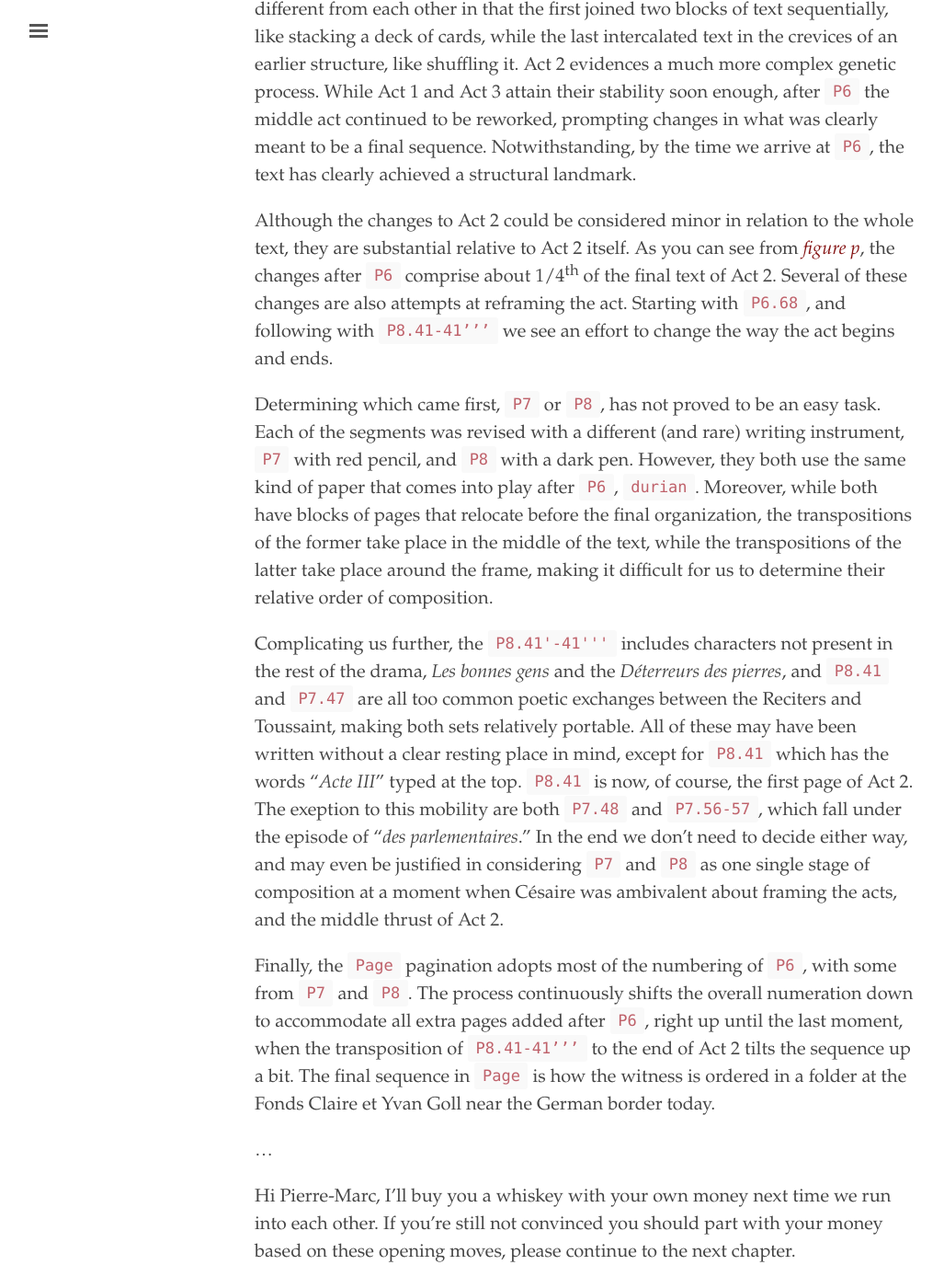
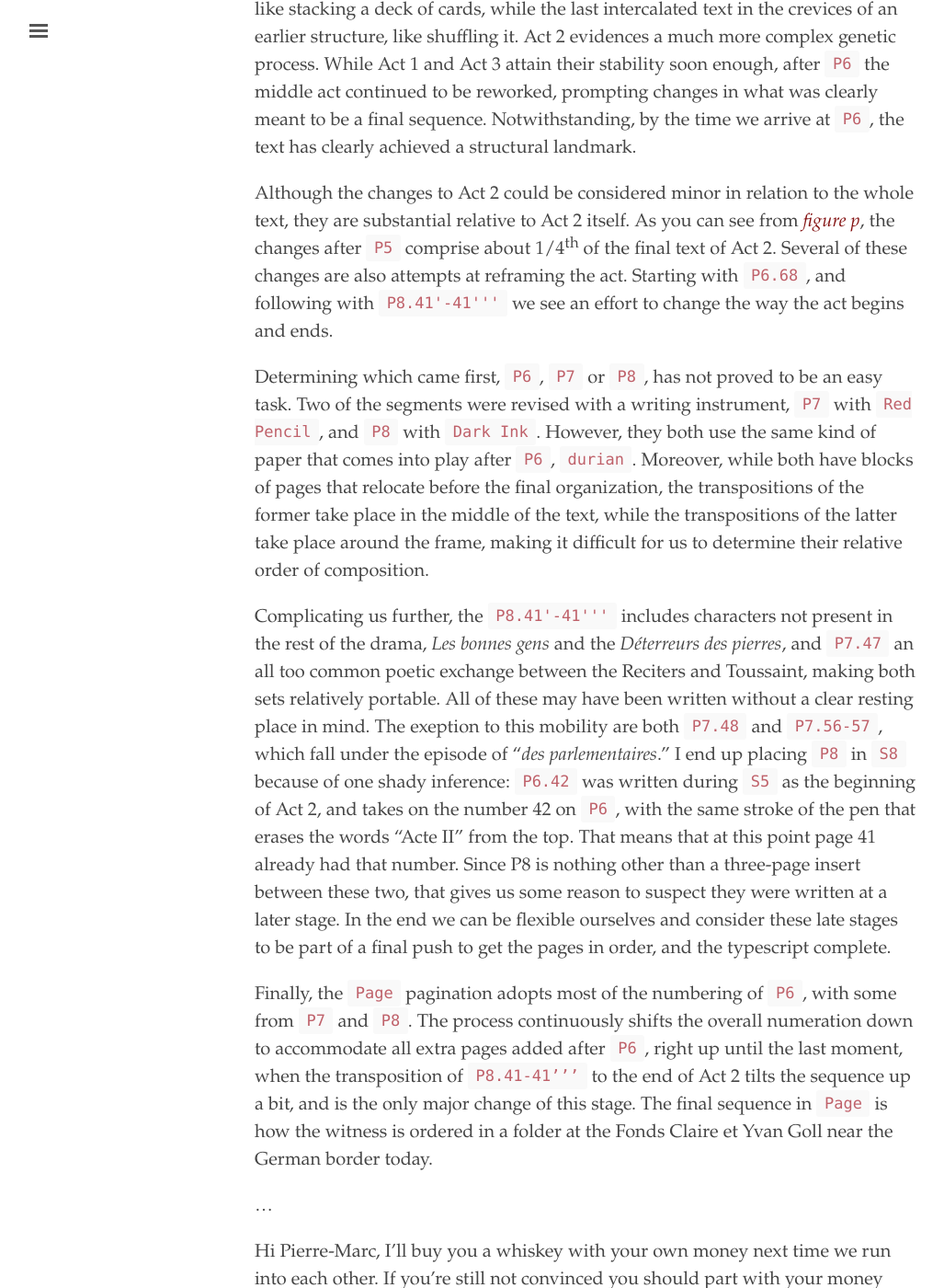
Before and after one commit to elotroalex/record, a Jekyll site: the page built from _chapters/01-nebula.md, in a window 1280 px wide and 1400 px high, scrolled down 21213 px. Shown: the whole window at 92% size, without its empty margins (3-1030 px from the left). Built offline with Jekyll 4.4.1, drawn with Linux system fonts in a browser that asks for light colours; some of the changed text lies outside the part shown.

Commit message:
final tweaks to nebula

```diff
--- a/_chapters/01-nebula.md
+++ b/_chapters/01-nebula.md
@@ -175,7 +175,7 @@ Most pages have more than one set of numbers on them. Three sets of numbers come
 
 In order to best understand the process by which we arrived at the current pagination, we can reverse-engineer the pagination schemes. The results of the reconstruction are visualized in the shape of a table in *figure p* below, starting in chronological order from left to right. As in *table d*, the rows in *figure p* represent individual pages. Each of the lime, lavender and clay colored columns in *figure p* represents the state of the text in nine different stages of development, extending from left to right from the earliest stage `S1`, corresponding to the first pagination (`P1`) to the final stage `Final`, corresponding to the main pagination (`Page`). A stage of development is not to be confused for a pagination, even though they coincide in many cases. In other cases, a set of pages does not receive a pagination scheme until later in the process, when a new order begins to emerge. Césaire's texts, as those who study his bibliography know, and as you will see throughout the rest of *Broken Record* to the point of exhaustion, have a tendency to migrate within and without themselves without end.
 
-The page numbers belonging to each stage are written immediately to the left of the colored columns. For pages where we can tell a pagination is offered at a later stage of development, we use a backward slash, "\\". The numbers in gray correspond to either missing pages or page numbers marked in an earlier pagination scheme and implied in the later stage. Missing pages are devoid of color, and are indicated by dashed borders. A pagition scheme is written at the top-most cell where that pagination occurs for the first time in a given stage. Places where the text suffers a split are marked by dotted lines at the cut and splice. A few cells are marked with additional texture to help you locate their final place. Long curly brackets in the far left contain the final act divisions.
+The page numbers belonging to each stage are written immediately to the left of the colored columns. To signal pages where we can tell a pagination is offered at a later stage of development, we use a backward slash, "\\". The numbers in gray correspond to either missing pages or page numbers marked in an earlier pagination scheme and implied in the later stage. Missing pages are devoid of color, and are indicated by dashed borders. A pagition scheme is written at the top-most cell where that pagination occurs for the first time in a given stage. Places where the text suffers a split are marked by dotted lines at the cut and splice. A few cells are marked with additional texture to help you locate their final place. Long curly brackets in the far left contain the final act divisions.
 
 As opposed to *table d*, the order of the pages from top to bottom is relative here, in the sense that the vertical position is determined by alignment to future versions as a design choice to help you see the stack and shuffle. To illustrate with an example, under the label `P1`, the lime-colored cells represent only a total of 18 pages, starting with page `P1.1`. Pages `P1.3` and `P1.4` have gray numbers next to them indicating in this case that they're missing. In my estimate, the 18/20 pages were the first to be written. All other cells in this column are therefore empty and the column begins at the top, at the starting position.
 
@@ -195,27 +195,27 @@ The handwriting used for this pagination is different from Césaire's, and it ca
 
 Four features of the text suggest that `P1` was the earliest segment: a) Page 1 begins with stage directions that set the scene “*à Saint-Domingue*,” announcing the general setting for Act 1 and Act 2; b) The episodes in the segment roughly align with the early period of the Haitian Revolution; c) The verb tense in `P2` changes from *Passé simple* to *Futur simple* on several occassions; and d) The segment contains the least amount of poetic interventions by Toussaint (*Le Rebelle* of the published versions), the chorus or the reciters of all the drama, providing the most straightforward episodes of the whole. If indeed `P1` was the first batch composed, this last feature suggests that the original orientation of the drama leaned towards a popular stage—even if it remains to be seen whether the drama is suitable for an actual theater or not.
 
-If I'm correct, all the pages with `P1` (23-40) shifted down in the overall structure of the text after the re-arrangement of those pages marked `P2`. The strongest evidence comes for this shift comes from the fact that, though both start their sequences close or at 1, `P2` lands only one page out of step with the final sequence. As opposed to the pages of `P1`, the pages of `P2` remained in the final ordering approximately where its own numeration indicated they should be. If we were to claim that `P2` was composed prior to `P1`, then we would have to conclude that `P1` was not meant to be the beginning of Act 1. The evidence does not support this conclusion. The reader will remember that `P1` begins with the number 1, and at no point until `P6` does this change. Why would Césaire begin at number 1 what will be page 23 if he had meant for this new text to be a continuation of `P2`?
+If I'm correct, all the pages with `P1` (23-40) shifted down in the overall structure of the text after the re-arrangement of those pages marked `P2`. The strongest evidence for this shift comes from the fact that, though both start their sequences close to or at 1, the pages of `P2` where the only ones to land in the final ordering close to where its own numeration indicated they should be. If we were to claim that `P2` was composed prior to `P1`, then we would have to conclude that `P1` was not meant to be the beginning of Act 1. The evidence does not support this conclusion. The reader will remember that `P1` begins with the number 1, and at no point until `P6` does this change. Why would Césaire begin at number 1 what will be page 23 if he had meant for this new text to be a continuation of `P2`?
 
 One possible response to this line of reasoning is that he wrote both in tandem, undecided about their relationship to each other. This perhaps would explain the use of different paper stacks. Another possible response is that `P1` was written as an alternative beginning to `P2`. After all, both retain their low numbers until `P6`. Yet another is that `P1` was meant to be the beginning of a putative Act 2. The problem with these hypotheses is that the elements of the narrative and the verb tense revisions within `P2`, mentioned above, do not support them. A much simpler explanation is that `P2` was written after `P1`, and received its pagination at a later stage (`S5`). Furthermore, as we shall see in the next chapter when we take a closer look at the text of `P2`, its historical references, beyond verb tense, followed at one point the historical references of `P1`, before falling prey to the mighty pencil.
 
 We can neither prove with absolute empirical certainty that the `P2` pages were composed before any of the next segments before `P6`, but the order of composition in *figure p* remains likely. Present in Act 1 only, the numbers of `P2` were written in pencil on the top-left corner, going sequentially and uninterrupted from 3 to 23 (2-22).[^18] Just as in `P1`, and as I said above, the pages of `P2` correspond to one unique type of paper. In this case, the unapologetic pink `batata`. The next pagination in the series, `P3`, provides further reason to believe that `P2` should come second in the series. In indicate this in *figure p* as `S2`. The numbers of `P3` were typewritten on the top-left corner of the page. This pagination can be found exclusively in segments belonging to Act 2 and Act 3. If `P2` was written after `P3`, I don’t see why it wouldn’t have followed suit and marked its pagination in type as well. It seems probable that the pages of `P2` were written as those of `P1`, before the structure started congealing, leaving the pagination blank during the typing, and adding it later in pencil, after the edifice started to take shape.
 
-`P3`, the typewritten pagination, will eventually be replaced by `P4` and `P5`, with pagination now written on the top-right corner. Since we can be fairly certain all other paginations inhabiting the same pages as `P3` are posterior to it, we can be confident that `P5` and `P4`, which overlap for the most part with `P3`, mark close, subsequent stages of development in the structure of the text, giving us `S3` to `S5`. Top-right pagination for `P2` would have aligned it more with this middle period. The case being the opposite, the top-left pagination groups it with the earlier stages. Since `P3` was also marked in the top-left corner, albeit with type, the empty corners of`P1` and `P2` could be filled in on the same spot as the type.
+`P3`, the typewritten pagination, will eventually be replaced by `P4` and `P5`, with page numbers now written on the top-right corner. Since we can be fairly certain all other paginations inhabiting the same pages as `P3` are posterior to it, we can be confident that `P5` and `P4`, which overlap for the most part with `P3`, mark close, subsequent stages of development in the structure of the text, giving us `S3` to `S5`. Top-right pagination for `P2` would have aligned it more with this middle period. The case being the opposite, the top-left pagination groups it with the earlier stages. Since `P3` was also marked in the top-left corner, albeit with type, the empty corners of`P1` and `P2` could be filled in on the same spot as the type.
 
-The extant `P3` pages begin at `P3.3`(43), with `P3.1` and `P3.2` for Act 2 missing, and in act 3 with `P3.2`(74), with the ever-intriguing page 41 possibly being `P3.1`, leaving the number 1 out of the page because it begins the act.[insert note] This numeration, restarting each act, will soon be replaced by global continuous pagination. In that sense `P3` marks the moment when we know with certainty that the text takes the current three-act structure.
+The extant `P3` pages begin at `P3.3`(43), with `P3.1` and `P3.2` for Act 2 missing, and in Act 3 with `P3.2`(74), with the ever-intriguing page 41 possibly in the role of `P3.1`, leaving the number 1 out of the page because it begins the act.[^b9] This numeration scheme, restarting in each act from 1, will soon be replaced by global continuous pagination. In that sense `S3` marks the stage of development when we know with certainty that the text takes the current three-act structure.
 
 Regardless of the placement of the pagination, if `P2` was written after `P3`, (still a possibility) this means that it was not written with a clear sense of where it belonged, even after the overall structure was becoming clear to Césaire. It would also entail that Césaire started using `atemoya` to compose `P3`, then switched to `batata` to compose this strange section without a home, to return to `atemoya` for `P4` and `P5`, leaving pink paper behind. This seems unlikely. Putting aside the lingering suspicion that Suzanne was at the typewriter, if Aimée was indeed using different paper types to divide possible segments/acts, why does Act 2 and 3 use mostly the same paper? Furthermore, the first page of the current witness, typed in `atemoya` paper, replaces a now missing page of `P2`, suggesting a timeline for the support materials. Based on this evidence and a dash of Occam, in the most likely scenario, the pages of `P2` were written before the composition of Act 2 and Act 3, and therefore before `P3`, `P4` and `P5`.
 
 Thus far, while arguing for the position of `P2` in the sequence, we managed to place `P3`, `P4` and `P5` as well. As we approach `P6`—when Césaire unites all acts under one sequential numeration for the first time—we should note that all three acts follow a different genetic pattern ([figure p](#figure-p)). Act 1 and Act 3 are different from each other in that the first joined two blocks of text sequentially, like stacking a deck of cards, while the last intercalated text in the crevices of an earlier structure, like shuffling it. Act 2 evidences a much more complex genetic process. While Act 1 and Act 3 attain their stability soon enough, after `P6` the middle act continued to be reworked, prompting changes in what was clearly meant to be a final sequence. Notwithstanding, by the time we arrive at `P6`, the text has clearly achieved a structural landmark.
 
-Although the changes to Act 2 could be considered minor in relation to the whole text, they are substantial relative to Act 2 itself. As you can see from *[figure p](#figure-p)*, the changes after `P6` comprise about 1/4<sup>th</sup> of the final text of Act 2. Several of these changes are also attempts at reframing the act. Starting with `P6.68`, and following with `P8.41-41’’’` we see an effort to change the way the act begins and ends.
+Although the changes to Act 2 could be considered minor in relation to the whole text, they are substantial relative to Act 2 itself. As you can see from *[figure p](#figure-p)*, the changes after `P5` comprise about 1/4<sup>th</sup> of the final text of Act 2. Several of these changes are also attempts at reframing the act. Starting with `P6.68`, and following with `P8.41'-41'''` we see an effort to change the way the act begins and ends.
 
-Determining which came first, `P7` or `P8`, has not proved to be an easy task. Each of the segments was revised with a different (and rare) writing instrument, `P7` with red pencil, and `P8` with a dark pen. However, they both use the same kind of paper that comes into play after `P6`, `durian`. Moreover, while both have blocks of pages that relocate before the final organization, the transpositions of the former take place in the middle of the text, while the transpositions of the latter take place around the frame, making it difficult for us to determine their relative order of composition.
+Determining which came first, `P6`, `P7` or `P8`, has not proved to be an easy task. Two of the segments were revised with a writing instrument, `P7` with `Red Pencil`, and `P8` with `Dark Ink`. However, they both use the same kind of paper that comes into play after `P6`, `durian`. Moreover, while both have blocks of pages that relocate before the final organization, the transpositions of the former take place in the middle of the text, while the transpositions of the latter take place around the frame, making it difficult for us to determine their relative order of composition.
 
-Complicating us further, the `P8.41'-41'''` includes characters not present in the rest of the drama, *Les bonnes gens* and the *Déterreurs des pierres*, and `P8.41` and `P7.47` are all too common poetic exchanges between the Reciters and Toussaint, making both sets relatively portable. All of these may have been written without a clear resting place in mind, except for `P8.41` which has the words "*Acte III*" typed at the top. `P8.41` is now, of course, the first page of Act 2. The exeption to this mobility are both `P7.48` and `P7.56-57`, which fall under the episode of "*des parlementaires*." In the end we don't need to decide either way, and may even be justified in considering `P7` and `P8` as one single stage of composition at a moment when Césaire was ambivalent about framing the acts, and the middle thrust of Act 2.
+Complicating us further, the `P8.41'-41'''` includes characters not present in the rest of the drama, *Les bonnes gens* and the *Déterreurs des pierres*, and `P7.47` an all too common poetic exchange between the Reciters and Toussaint, making both sets relatively portable. All of these may have been written without a clear resting place in mind. The exeption to this mobility are both `P7.48` and `P7.56-57`, which fall under the episode of "*des parlementaires*." I end up placing `P8` in `S8` because of one shady inference: `P6.42` was written during `S5` as the beginning of Act 2, and takes on the number 42 on `P6`, with the same stroke of the pen that erases the words "Acte II" from the top. That means that at this point page 41 already had that number. Since P8 is nothing other than a three-page insert between these two, that gives us some reason to suspect they were written at a later stage. In the end we can be flexible ourselves and consider these late stages to be part of a final push to get the pages in order, and the typescript complete.
 
-Finally, the `Page` pagination adopts most of the numbering of `P6`, with some from `P7` and `P8`. The process continuously shifts the overall numeration down to accommodate all extra pages added after `P6`, right up until the last moment, when the transposition of `P8.41-41’’’` to the end of Act 2 tilts the sequence up a bit. The final sequence in `Page` is how the witness is ordered in a folder at the Fonds Claire et Yvan Goll near the German border today.
+Finally, the `Page` pagination adopts most of the numbering of `P6`, with some from `P7` and `P8`. The process continuously shifts the overall numeration down to accommodate all extra pages added after `P6`, right up until the last moment, when the transposition of `P8.41-41’’’` to the end of Act 2 tilts the sequence up a bit, and is the only major change of this stage. The final sequence in `Page` is how the witness is ordered in a folder at the Fonds Claire et Yvan Goll near the German border today.
 
 ...
 
@@ -240,6 +240,8 @@ Hi Pierre-Marc, I'll buy you a whiskey with your own money next time we run into
 [^b7]: Instead of presenting the full visualization here, I cropped the original to reduce load sizes and to help you get back to the text quicker, in case you want to skip it altogether. Design decisions like these are part of a certain minimalist bent in my work.
 
 [^b8]: Bügler, Jürgen H., Hans Buchner, and Anton Dallmayer. “Age Determination of Ballpoint Pen Ink by Thermal Desorption and Gas Chromatography-Mass Spectrometry.” Journal of Forensic Sciences 53.4 (2008): 982–988. PubMed. Web. I did not read the full article, but certainly enjoyed the abstract.
+
+[^b9]: Page 41 leans two ways. On the one hand the page is clearly marked as the beginning of Act 3 before a correction makes it the beginning of Act 2. The page also flows into `P3.2` through a simple bibliographic accident: Page 41 ends with the speaker "La Recitante", but no speech, close to the bottom of the page, having run out of space; `P3.2` begins with a speech close to the top of the page, but no speaker. One objection to this bibliographic evidence, would be the speech itself, which places in the mouth of the Recitress the idea that Toussaint's punishment was part of "*une justice suprème*," a supreme justice. An attentive reading of the ethical ambivalence of CRR dismisses this quibble. A possibility is that the page was indeed written posterior to `P3` as a replacement for the original `P3.1` and the speaker without a speech at the bottom of the page was done to accomodate the speech on the next page.<br>Much stronger is the bibliographical evidence pulling page 41 in the other direction. The page is written on `durian` paper, with the page number 41 written with `Dark Ink`, doubly grouping the page with `P8`, which follow it immediately as `P8.41'-41'''`. One thing is clear, the page was written before the `P6.49` which replaces it as the introduction to Act 3.
 
 
 [^a1]: \[But this first work, I never envisioned it "staged"; I wrote it above all as a poem. However, this text is of the utmost importance to me because it is a work that is both free and well situated in its environment—the Caribbean. It is a bit like the nebula where all the other future worlds that constitute my other works come from.\] My translations unless otherwise indicated.
```
Also changed, not shown: other parts of _chapters/01-nebula.md (+2 -2 lines).
